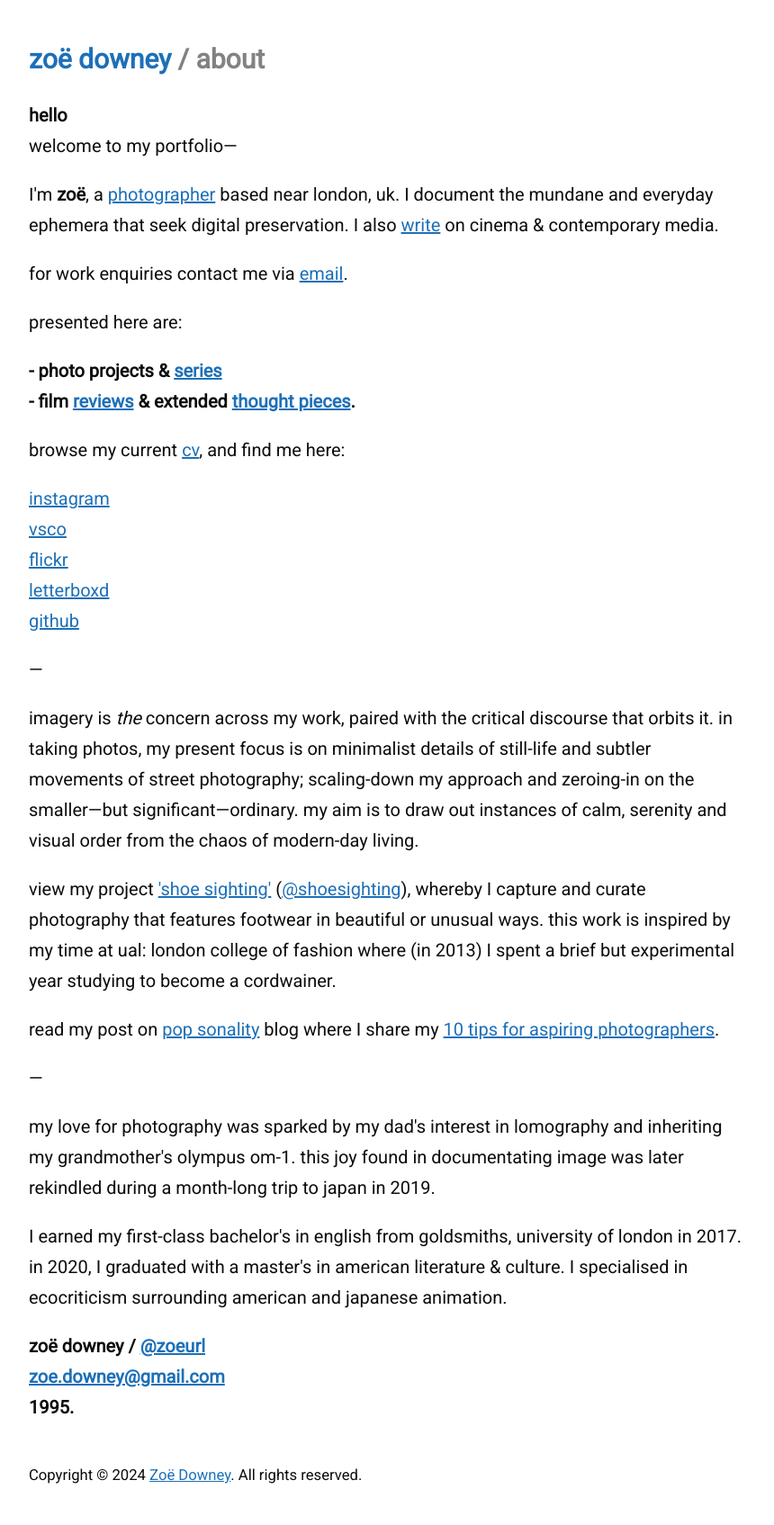
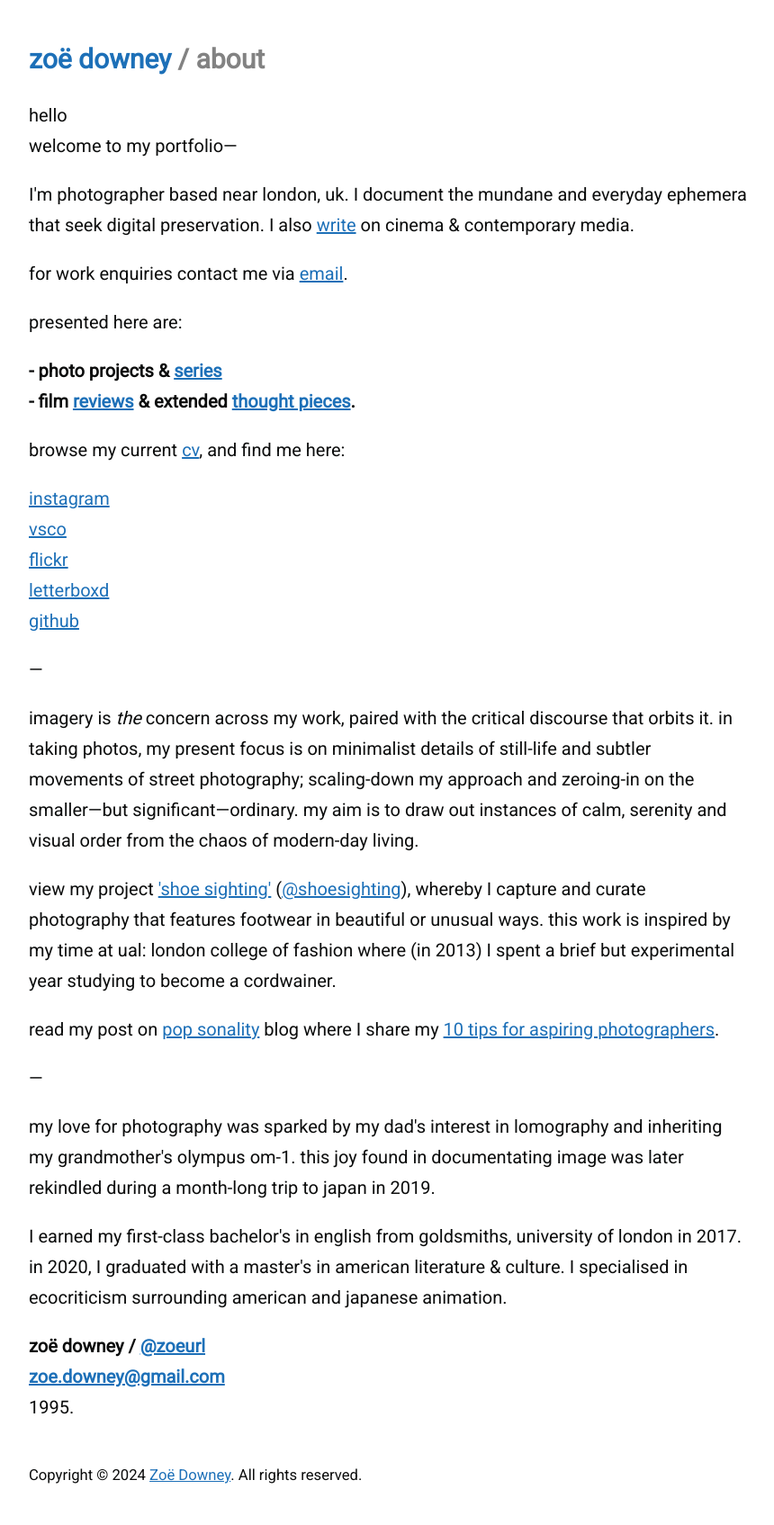
Before and after one commit to zoeurl/zoedowney.github.io, a Jekyll site: the page built from about/index.html, in a window 1280 px wide. Shown: the whole page at 90% size, without its empty margins (208-1068 px from the left). Built offline with Jekyll 4.4.1, drawn with Linux system fonts in a browser that asks for light colours.

Commit message:
Update index.html

```diff
--- a/about/index.html
+++ b/about/index.html
@@ -4,10 +4,10 @@
 ---
 
 <p>
-<strong>hello</strong>
+hello
 <br>welcome to my portfolio—
 </p>
-I'm <strong>zoë</strong>, a <a href="https://www.zoedowney.com/photography/">photographer</a> based near london, uk. I document the mundane and everyday ephemera that seek digital preservation. I also <a href="https://www.zoedowney.com/writing/">write</a> on cinema & contemporary media.
+I'm <zoë, a <a href="https://www.zoedowney.com/photography/">photographer</a> based near london, uk. I document the mundane and everyday ephemera that seek digital preservation. I also <a href="https://www.zoedowney.com/writing/">write</a> on cinema & contemporary media.
 </p>
 for work enquiries contact me via <a href="mailto:{{site.email}}">email</a>.
 </p>
@@ -39,5 +39,5 @@
 I earned my first-class bachelor's in english from goldsmiths, university of london in 2017. in 2020, I graduated with a master's in american literature & culture. I specialised in ecocriticism surrounding american and japanese animation.
 </p>
 <strong>zoë downey / <a href="https://www.instagram.com/zoeurl">@zoeurl</a>
-<br><a href="mailto:{{site.email}}">zoe.downey@gmail.com</a>
-<br>1995.</strong>
+<br><a href="mailto:{{site.email}}">zoe.downey@gmail.com</a></strong>
+<br>1995.
```
